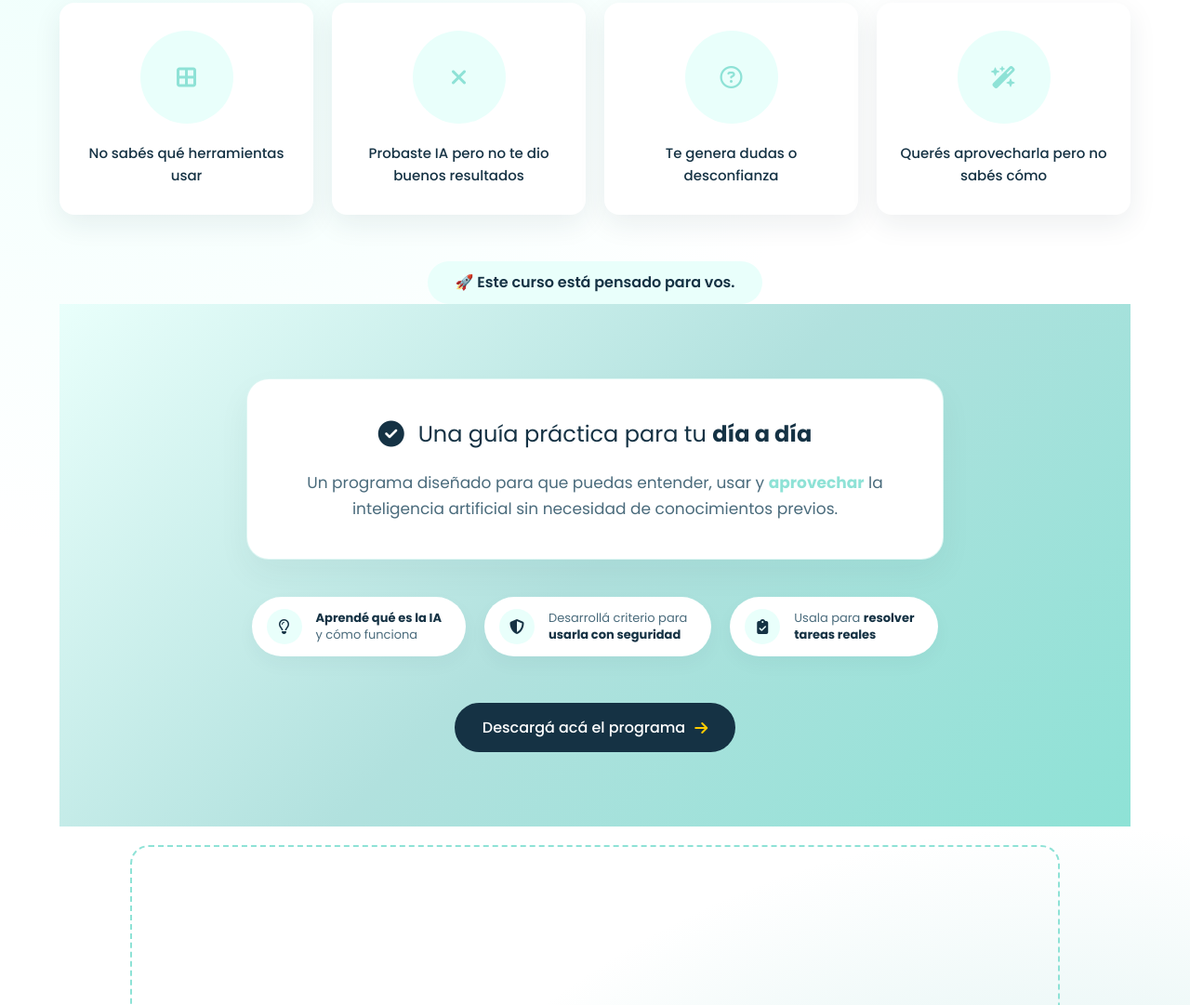
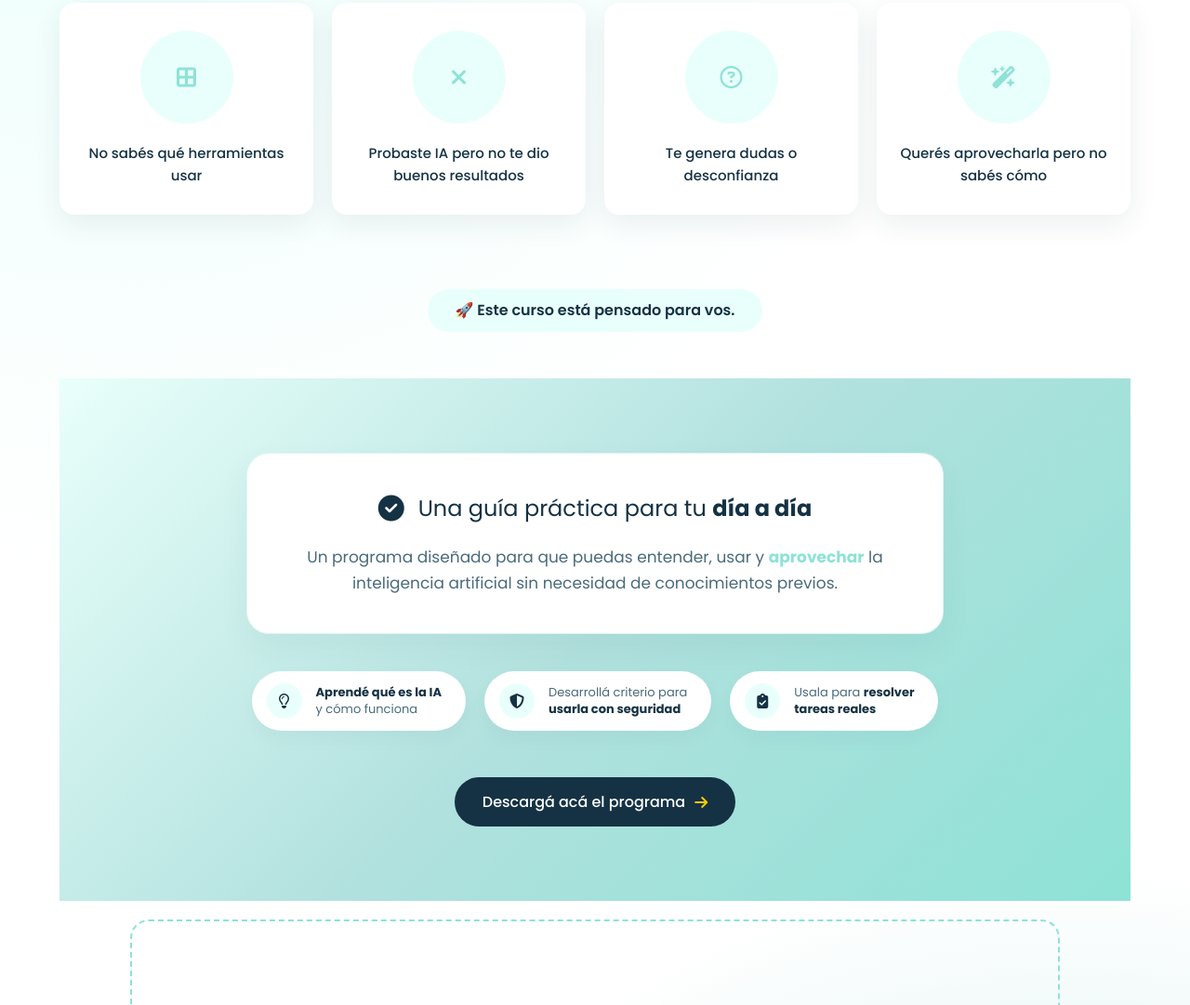
Before and after one commit to lopezgabriel-lgtm/iaparatodos3, a plain HTML site: page index.html in a window 1280 px wide. Shown: the part 1071-2152 px from the top of the page at 93% size. Drawn offline with Linux system fonts and the light colour scheme.

Commit message:
Update style.css

```diff
--- a/style.css
+++ b/style.css
@@ -369,7 +369,7 @@
     border-radius: 30px;
     font-weight: 600;
     color: var(--text-dark);
-    margin-top: 20px;
+    margin: 50px;
 }
 
 /* ==========================================================================
```
